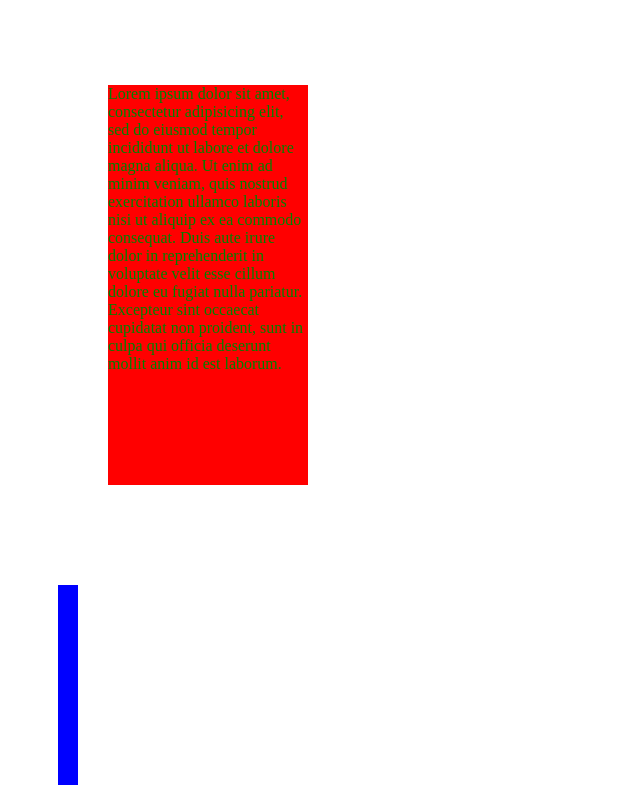
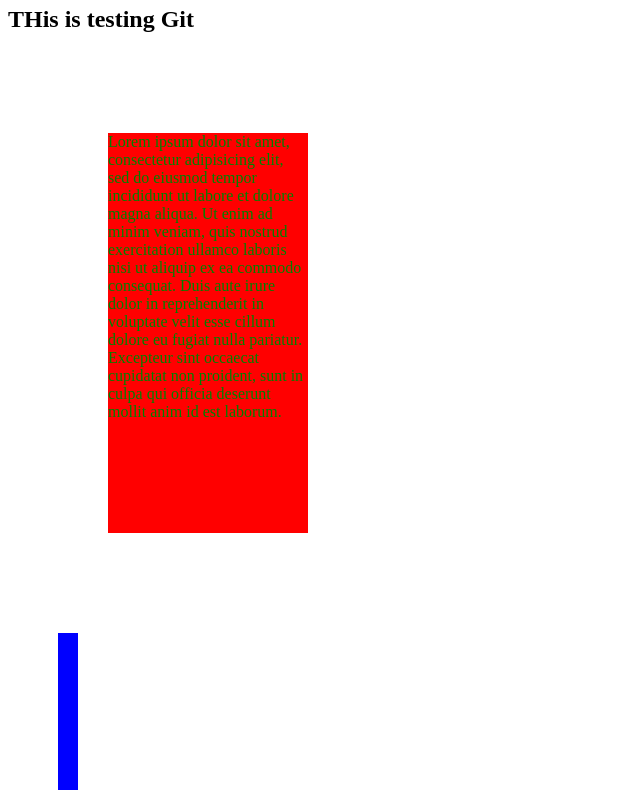
Before and after one commit to adriennebergsma/SASS_Test, a plain HTML site: page index.html in a window 1280 px wide. Shown: the part 60-850 px from the top of the page, without its empty margins (0-640 px from the left). Drawn offline with Linux system fonts and the light colour scheme.

Commit message:
changed index file

```diff
--- a/index.html
+++ b/index.html
@@ -5,6 +5,7 @@
 </head>
 <body>
 	<h1 class="heading">SASS Test</h1>
+	<h2>THis is testing Git</h2>
 
 	<div class="box">
 		<p>Lorem ipsum dolor sit amet, consectetur adipisicing elit, sed do eiusmod
```
